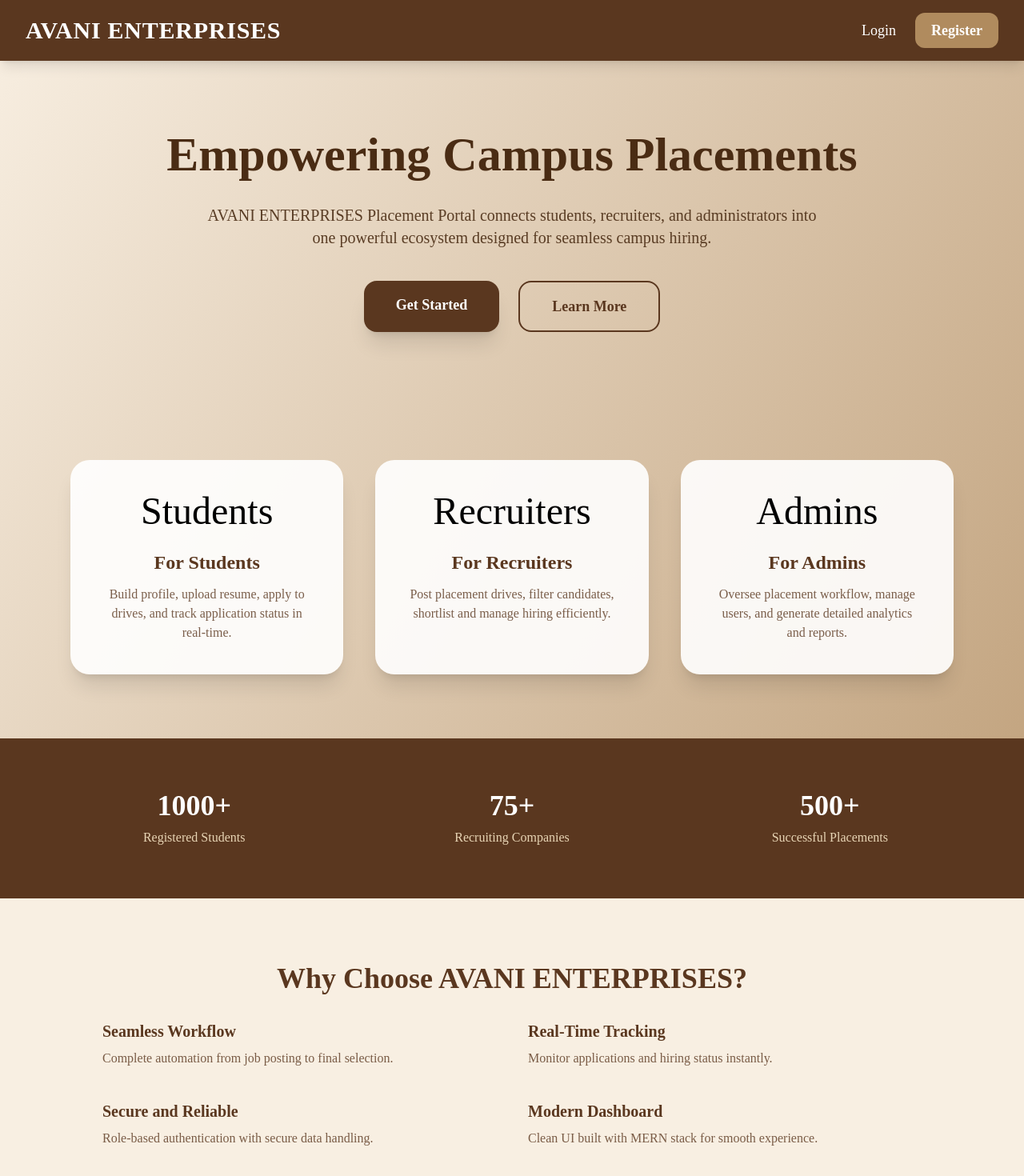
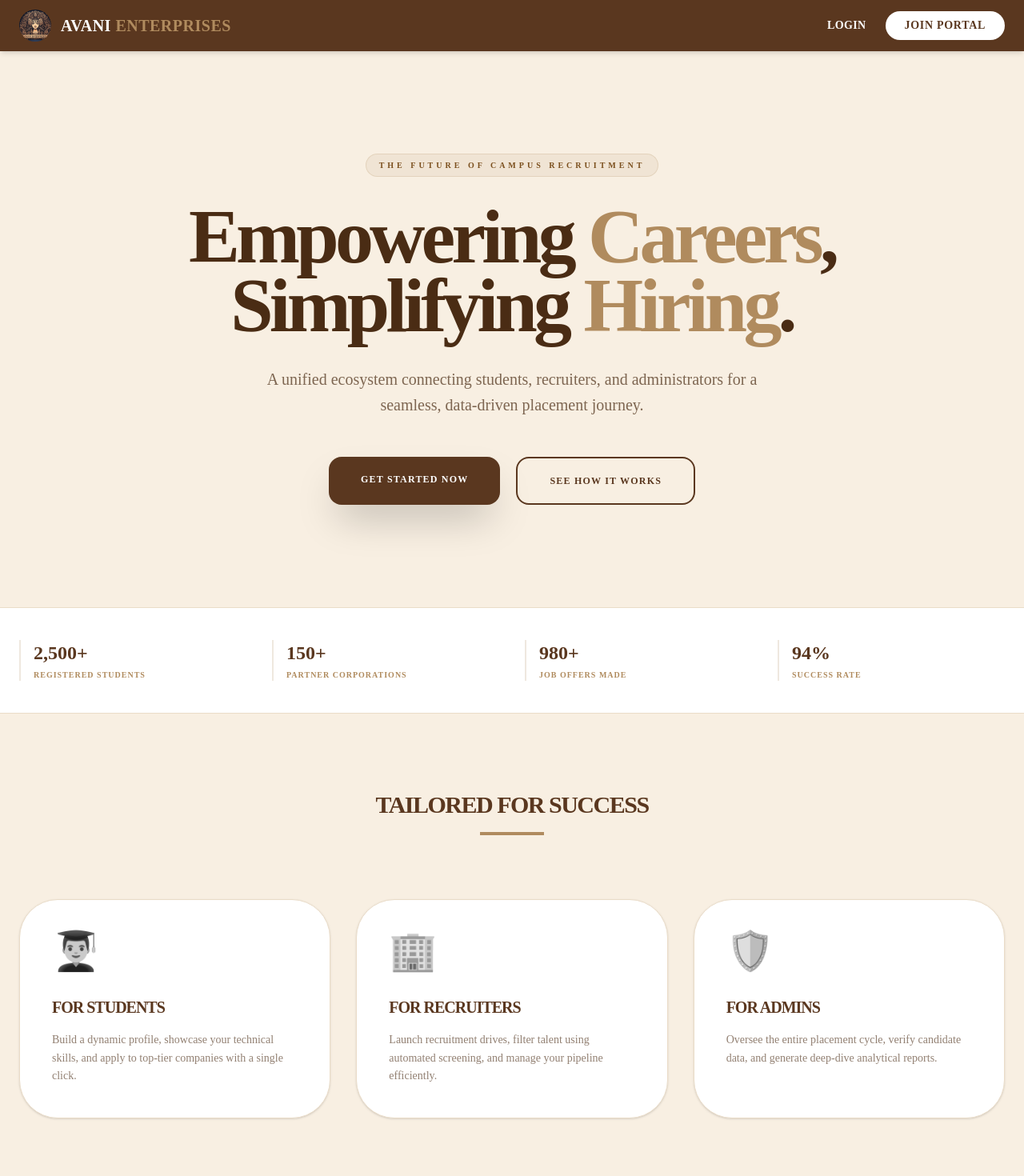
Before and after one commit to Anshu9693/campus-placement-portal-mern, a React (Vite) app in the folder frontend/: page / in a window 1280 px wide. Shown: the top 1470 px of the page at 80% size. Built offline with nearby package versions, Linux system fonts and the light colour scheme.

Commit message:
landing page fixed

```diff
--- a/frontend/src/pages/landing/Landing.jsx
+++ b/frontend/src/pages/landing/Landing.jsx
@@ -4,119 +4,160 @@ import Footer from '../../components/common/Footer';
 
 export default function Landing() {
   return (
-    <div className="min-h-screen flex flex-col font-[Montserrat] bg-gradient-to-br from-[#F8EFE2] to-[#B08B5E]">
-      <header className="w-full bg-[#5A371F] text-white shadow-lg">
-        <div className="max-w-7xl mx-auto px-4 sm:px-6 lg:px-8 py-4 flex flex-col sm:flex-row gap-4 sm:gap-2 sm:items-center sm:justify-between">
-          <div className="text-xl sm:text-2xl lg:text-3xl font-extrabold tracking-wide text-center sm:text-left">
-            AVANI ENTERPRISES
-          </div>
+    <div className="min-h-screen flex flex-col font-[Montserrat] bg-[#F8EFE2] text-[#4A2C14]">
+      {/* Sticky Header */}
+       <header className="w-full bg-[#5A371F] text-white shadow-md sticky top-0 z-50">
+      <div className="max-w-7xl mx-auto px-4 sm:px-6 py-3 flex items-center justify-between">
 
-          <nav className="flex items-center justify-center sm:justify-end gap-3 sm:gap-6 text-sm sm:text-base lg:text-lg">
-            <Link to="/login" className="hover:text-[#E8D5B5] transition">
+        {/* Logo + Brand */}
+        <Link to="/" className="flex items-center gap-3">
+          <img
+            src="/image.png"
+            alt="Avani Enterprises Logo"
+            className="w-10 h-10 rounded-full object-cover"
+          />
+          <span className="text-lg sm:text-xl font-bold tracking-wide">
+            AVANI <span className="text-[#B08B5E]">ENTERPRISES</span>
+          </span>
+        </Link>
+
+        {/* Navigation */}
+        <nav className="flex items-center gap-4 sm:gap-6">
+          <Link
+            to="/login"
+            className="text-sm font-semibold uppercase tracking-wide hover:text-[#B08B5E] transition"
+          >
             Login
           </Link>
+
           <Link
             to="/register"
-              className="bg-[#B08B5E] px-4 sm:px-5 py-2 rounded-xl font-semibold hover:bg-[#E8D5B5] hover:text-[#5A371F] transition"
+            className="bg-white text-[#5A371F] px-4 sm:px-6 py-2 rounded-full text-xs sm:text-sm font-semibold uppercase tracking-wider hover:bg-[#B08B5E] hover:text-white transition-all duration-300"
           >
-              Register
+            Join Portal
           </Link>
         </nav>
       </div>
     </header>
 
-      <main className="flex-1 flex flex-col items-center justify-center text-center px-4 sm:px-6 py-14 sm:py-20">
-        <h1 className="text-3xl sm:text-4xl md:text-5xl lg:text-6xl font-extrabold text-[#4A2C14] mb-5 sm:mb-6 leading-tight max-w-4xl">
-          Empowering Campus Placements
+      {/* Hero Section */}
+      <main className="relative flex-1 flex flex-col items-center justify-center text-center px-6 py-20 lg:py-32 overflow-hidden">
+        {/* Background Glow */}
+        <div className="absolute top-0 left-1/2 -translate-x-1/2 w-[800px] h-[800px] bg-[#B08B5E]/10 rounded-full blur-[120px] -z-10"></div>
+
+        <div className="inline-block px-4 py-1.5 mb-8 rounded-full bg-[#B08B5E]/10 border border-[#B08B5E]/20">
+          <p className="text-[10px] font-black uppercase tracking-[0.4em] text-[#7B4F1D]">The Future of Campus Recruitment</p>
+        </div>
+
+        <h1 className="text-4xl sm:text-6xl lg:text-8xl font-black mb-8 leading-[0.9] tracking-tighter max-w-5xl">
+          Empowering <span className="text-[#B08B5E]">Careers</span>, <br />
+          Simplifying <span className="text-[#B08B5E]">Hiring</span>.
         </h1>
 
-        <p className="text-base sm:text-lg md:text-xl text-[#4A2C14]/90 mb-8 sm:mb-10 max-w-3xl">
-          AVANI ENTERPRISES Placement Portal connects students, recruiters, and administrators into one powerful ecosystem designed for seamless campus hiring.
+        <p className="text-base sm:text-xl text-[#4A2C14]/70 mb-12 max-w-2xl font-medium leading-relaxed">
+          A unified ecosystem connecting students, recruiters, and administrators for a seamless, data-driven placement journey.
         </p>
 
-        <div className="w-full max-w-md sm:max-w-none flex flex-col sm:flex-row gap-4 sm:gap-6 justify-center">
+        <div className="flex flex-col sm:flex-row gap-5 w-full sm:w-auto">
           <Link
             to="/login"
-            className="px-6 sm:px-10 py-3 sm:py-4 bg-[#5A371F] text-white rounded-2xl text-base sm:text-lg font-semibold shadow-xl hover:bg-[#4A2C14] hover:scale-105 transition-all duration-300"
+            className="px-10 py-5 bg-[#5A371F] text-white rounded-2xl text-xs font-black uppercase tracking-widest shadow-2xl shadow-brown-900/40 hover:bg-[#4A2C14] hover:-translate-y-1 transition-all"
           >
-            Get Started
+            Get Started Now
           </Link>
-
           <a
             href="#features"
-            className="px-6 sm:px-10 py-3 sm:py-4 border-2 border-[#5A371F] text-[#5A371F] rounded-2xl text-base sm:text-lg font-semibold hover:bg-[#5A371F] hover:text-white transition-all duration-300"
+            className="px-10 py-5 border-2 border-[#5A371F] text-[#5A371F] rounded-2xl text-xs font-black uppercase tracking-widest hover:bg-[#5A371F] hover:text-white transition-all"
           >
-            Learn More
+            See How It Works
           </a>
         </div>
       </main>
 
-      <section id="features" className="w-full max-w-6xl mx-auto py-14 sm:py-20 px-4 sm:px-6 grid grid-cols-1 md:grid-cols-3 gap-6 sm:gap-10">
-        <div className="bg-white/90 rounded-3xl shadow-xl p-6 sm:p-8 lg:p-10 text-center hover:scale-105 transition duration-300">
-          <div className="text-4xl sm:text-5xl mb-5 sm:mb-6">Students</div>
-          <h2 className="text-xl sm:text-2xl font-bold text-[#5A371F] mb-3">For Students</h2>
-          <p className="text-sm sm:text-base text-[#5A371F]/80">
-            Build profile, upload resume, apply to drives, and track application status in real-time.
-          </p>
+      {/* Trust Ribbon */}
+      <section className="bg-white py-10 border-y border-[#EADCC8]">
+        <div className="max-w-7xl mx-auto px-6 grid grid-cols-2 lg:grid-cols-4 gap-8">
+          {[
+            { label: 'Registered Students', val: '2,500+' },
+            { label: 'Partner Corporations', val: '150+' },
+            { label: 'Job Offers Made', val: '980+' },
+            { label: 'Success Rate', val: '94%' },
+          ].map((stat, i) => (
+            <div key={i} className="text-center lg:text-left border-l-2 border-[#B08B5E]/20 pl-4">
+              <p className="text-2xl font-black text-[#5A371F]">{stat.val}</p>
+              <p className="text-[10px] font-bold text-[#B08B5E] uppercase tracking-widest mt-1">{stat.label}</p>
             </div>
-
-        <div className="bg-white/90 rounded-3xl shadow-xl p-6 sm:p-8 lg:p-10 text-center hover:scale-105 transition duration-300">
-          <div className="text-4xl sm:text-5xl mb-5 sm:mb-6">Recruiters</div>
-          <h2 className="text-xl sm:text-2xl font-bold text-[#5A371F] mb-3">For Recruiters</h2>
-          <p className="text-sm sm:text-base text-[#5A371F]/80">
-            Post placement drives, filter candidates, shortlist and manage hiring efficiently.
-          </p>
-        </div>
-
-        <div className="bg-white/90 rounded-3xl shadow-xl p-6 sm:p-8 lg:p-10 text-center hover:scale-105 transition duration-300">
-          <div className="text-4xl sm:text-5xl mb-5 sm:mb-6">Admins</div>
-          <h2 className="text-xl sm:text-2xl font-bold text-[#5A371F] mb-3">For Admins</h2>
-          <p className="text-sm sm:text-base text-[#5A371F]/80">
-            Oversee placement workflow, manage users, and generate detailed analytics and reports.
-          </p>
+          ))}
         </div>
       </section>
 
-      <section className="bg-[#5A371F] text-white py-12 sm:py-16 px-4 sm:px-6">
-        <div className="max-w-6xl mx-auto grid grid-cols-1 md:grid-cols-3 gap-8 sm:gap-10 text-center">
-          <div>
-            <h3 className="text-3xl sm:text-4xl font-extrabold">1000+</h3>
-            <p className="mt-2 text-[#E8D5B5] text-sm sm:text-base">Registered Students</p>
+      {/* Roles / Features Section */}
+      <section id="features" className="py-24 px-6 max-w-7xl mx-auto">
+        <div className="text-center mb-20">
+          <h2 className="text-3xl font-black uppercase tracking-tighter text-[#5A371F]">Tailored For Success</h2>
+          <div className="h-1 w-20 bg-[#B08B5E] mx-auto mt-4"></div>
         </div>
-          <div>
-            <h3 className="text-3xl sm:text-4xl font-extrabold">75+</h3>
-            <p className="mt-2 text-[#E8D5B5] text-sm sm:text-base">Recruiting Companies</p>
+
+        <div className="grid grid-cols-1 md:grid-cols-3 gap-8">
+          {[
+            {
+              role: 'Students',
+              icon: '👨‍🎓',
+              desc: 'Build a dynamic profile, showcase your technical skills, and apply to top-tier companies with a single click.'
+            },
+            {
+              role: 'Recruiters',
+              icon: '🏢',
+              desc: 'Launch recruitment drives, filter talent using automated screening, and manage your pipeline efficiently.'
+            },
+            {
+              role: 'Admins',
+              icon: '🛡️',
+              desc: 'Oversee the entire placement cycle, verify candidate data, and generate deep-dive analytical reports.'
+            }
+          ].map((item, i) => (
+            <div key={i} className="bg-white p-10 rounded-[3rem] shadow-sm border border-[#EADCC8] hover:shadow-2xl transition-all group hover:-translate-y-2 duration-500">
+              <div className="text-5xl mb-8 grayscale group-hover:grayscale-0 transition-all">{item.icon}</div>
+              <h3 className="text-xl font-black text-[#5A371F] mb-4 uppercase tracking-tighter">For {item.role}</h3>
+              <p className="text-sm text-[#4A2C14]/60 leading-relaxed font-medium">
+                {item.desc}
+              </p>
             </div>
-          <div>
-            <h3 className="text-3xl sm:text-4xl font-extrabold">500+</h3>
-            <p className="mt-2 text-[#E8D5B5] text-sm sm:text-base">Successful Placements</p>
-          </div>
+          ))}
         </div>
       </section>
 
-      <section className="py-14 sm:py-20 px-4 sm:px-6 bg-[#F8EFE2]">
-        <div className="max-w-5xl mx-auto text-center">
-          <h2 className="text-2xl sm:text-3xl md:text-4xl font-bold text-[#5A371F] mb-8">Why Choose AVANI ENTERPRISES?</h2>
-
-          <div className="grid grid-cols-1 md:grid-cols-2 gap-6 sm:gap-10 text-left">
-            <div>
-              <h3 className="text-lg sm:text-xl font-semibold text-[#5A371F] mb-2">Seamless Workflow</h3>
-              <p className="text-sm sm:text-base text-[#5A371F]/80">Complete automation from job posting to final selection.</p>
+      {/* Value Proposition */}
+      <section className="bg-[#5A371F] py-24 px-6 text-white overflow-hidden relative">
+        <div className="absolute right-0 bottom-0 opacity-10 text-[20rem] font-black leading-none select-none translate-y-1/2 translate-x-1/4">
+          AVANI
         </div>
 
+        <div className="max-w-6xl mx-auto grid grid-cols-1 lg:grid-cols-2 gap-16 items-center">
           <div>
-              <h3 className="text-lg sm:text-xl font-semibold text-[#5A371F] mb-2">Real-Time Tracking</h3>
-              <p className="text-sm sm:text-base text-[#5A371F]/80">Monitor applications and hiring status instantly.</p>
+            <h2 className="text-4xl font-black mb-8 leading-tight tracking-tight">Built on the Modern <br/><span className="text-[#B08B5E]">MERN Tech-Stack</span>.</h2>
+            <div className="grid grid-cols-1 sm:grid-cols-2 gap-8">
+              {[
+                { t: 'Secure Access', d: 'Role-based authentication with JWT security.' },
+                { t: 'Live Tracking', d: 'Real-time status updates for applications.' },
+                { t: 'PDF Engine', d: 'Instant resume previews and downloads.' },
+                { t: 'Analytics', d: 'Data visualization for placement trends.' }
+              ].map((point, i) => (
+                <div key={i}>
+                  <p className="text-[#B08B5E] font-black text-xs uppercase tracking-widest mb-1">{point.t}</p>
+                  <p className="text-xs text-white/60 font-medium leading-relaxed">{point.d}</p>
                 </div>
-
+              ))}
+            </div>
+          </div>
+          <div className="bg-white/5 p-8 rounded-[3rem] border border-white/10 backdrop-blur-sm">
+             <p className="italic text-xl font-medium text-[#B08B5E]">"Our mission is to digitize the campus hiring experience, making it transparent, fast, and accessible for everyone involved."</p>
+             <div className="mt-6 flex items-center gap-4">
+                <div className="w-12 h-12 bg-[#B08B5E] rounded-full"></div>
                 <div>
-              <h3 className="text-lg sm:text-xl font-semibold text-[#5A371F] mb-2">Secure and Reliable</h3>
-              <p className="text-sm sm:text-base text-[#5A371F]/80">Role-based authentication with secure data handling.</p>
+                  <p className="font-black text-sm uppercase">Development Team</p>
+                  <p className="text-[10px] text-white/40 uppercase font-bold tracking-widest">Avani Enterprises</p>
                 </div>
-
-            <div>
-              <h3 className="text-lg sm:text-xl font-semibold text-[#5A371F] mb-2">Modern Dashboard</h3>
-              <p className="text-sm sm:text-base text-[#5A371F]/80">Clean UI built with MERN stack for smooth experience.</p>
              </div>
           </div>
         </div>
```
Lines whose indentation alone changed are shown as unchanged.
